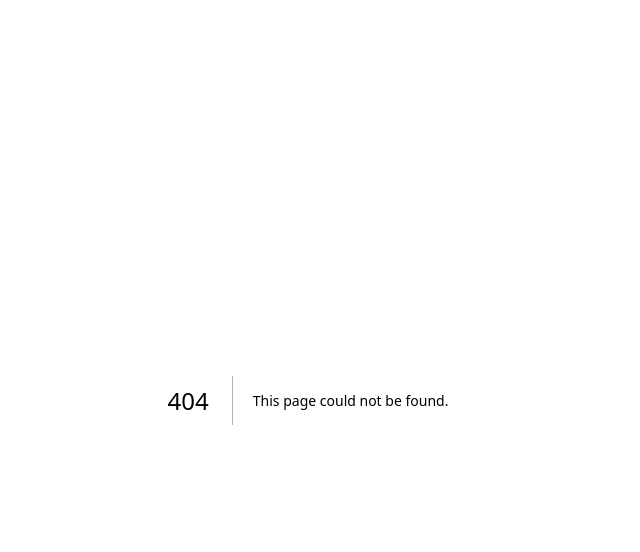
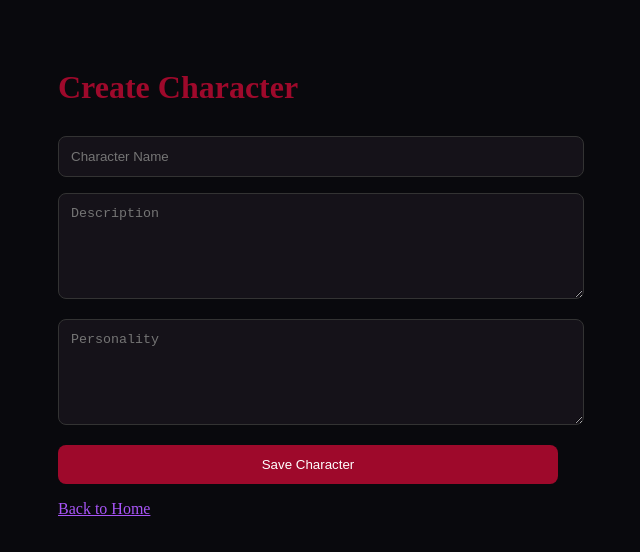
Before and after one commit to PrettyKitty2015/Prettykittys-playfround-v2, a Next.js app: page /create in a window 1280 px wide. Before the commit this address had no page. Shown: the top 552 px of the page, without its empty margins (332-972 px from the left). Built offline with nearby package versions, Linux system fonts and the light colour scheme; no server answers.

Commit message:
Create character creation page with Supabase integration

```diff
--- /dev/null
+++ b/app/create/page.tsx
@@ -0,0 +1,56 @@
+'use client'
+import { useState } from 'react'
+import { createClient } from '@supabase/supabase-js'
+import { useRouter } from 'next/navigation'
+
+const supabase = createClient(
+  process.env.NEXT_PUBLIC_SUPABASE_URL!,
+  process.env.NEXT_PUBLIC_SUPABASE_ANON_KEY!
+)
+
+export default function CreateCharacter() {
+  const [name, setName] = useState('')
+  const [description, setDescription] = useState('')
+  const [personality, setPersonality] = useState('')
+  const [message, setMessage] = useState('')
+  const router = useRouter()
+
+  async function saveCharacter() {
+    const { data: { user } } = await supabase.auth.getUser()
+    if (!user) {
+      setMessage('Please log in first')
+      return
+    }
+
+    const { error } = await supabase.from('characters').insert({
+      name,
+      description,
+      personality,
+      user_id: user.id
+    })
+
+    if (error) setMessage(error.message)
+    else {
+      setMessage('Character created!')
+      setTimeout(() => router.push('/'), 1000)
+    }
+  }
+
+  return (
+    <div style={{ maxWidth: '500px', margin: '2rem auto', padding: '1rem' }}>
+      <h1 style={{ color: '#9E092B' }}>Create Character</h1>
+      <input placeholder="Character Name" value={name} onChange={e => setName(e.target.value)}
+        style={{ width: '100%', padding: '0.75rem', margin: '0.5rem 0', background: '#151219', color: '#F2EDF5', border: '1px solid #333', borderRadius: '0.5rem' }} />
+      <textarea placeholder="Description" value={description} onChange={e => setDescription(e.target.value)}
+        style={{ width: '100%', padding: '0.75rem', margin: '0.5rem 0', background: '#151219', color: '#F2EDF5', border: '1px solid #333', borderRadius: '0.5rem', minHeight: '80px' }} />
+      <textarea placeholder="Personality" value={personality} onChange={e => setPersonality(e.target.value)}
+        style={{ width: '100%', padding: '0.75rem', margin: '0.5rem 0', background: '#151219', color: '#F2EDF5', border: '1px solid #333', borderRadius: '0.5rem', minHeight: '80px' }} />
+      <button onClick={saveCharacter}
+        style={{ width: '100%', padding: '0.75rem', background: '#9E092B', color: '#fff', border: 'none', borderRadius: '0.5rem', marginTop: '0.5rem' }}>
+        Save Character
+      </button>
+      {message && <p style={{ marginTop: '1rem', color: '#A855F7' }}>{message}</p>}
+      <p style={{ marginTop: '1rem' }}><a href="/" style={{ color: '#A855F7' }}>Back to Home</a></p>
+    </div>
+  )
+}
```
